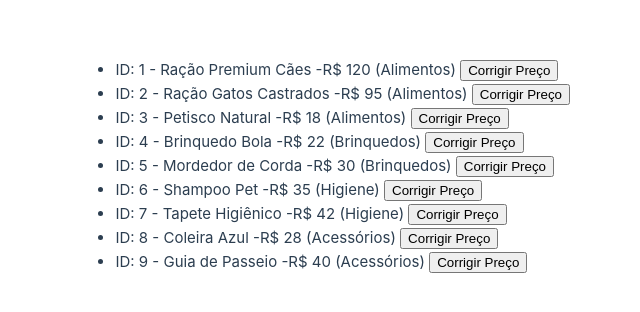
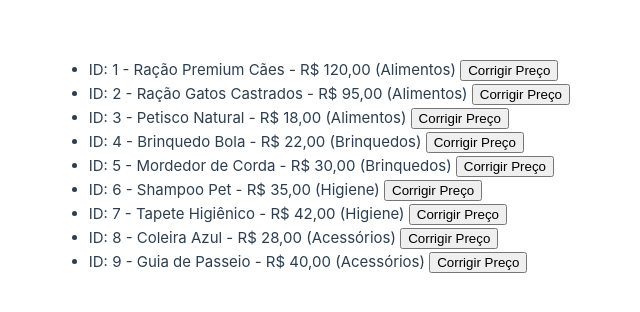
Before and after one commit to juliabittencourt30/catalogo, a Vue app: page / in a window 1280 px wide. Shown: the part 234-546 px from the top of the page, without its empty margins (70-710 px from the left). Built offline with nearby package versions, Linux system fonts and the light colour scheme.

Commit message:
continuação

```diff
--- a/package.json
+++ b/package.json
@@ -13,7 +13,8 @@
     "format": "prettier --write --experimental-cli src/"
   },
   "dependencies": {
-    "vue": "^3.5.32"
+    "vue": "^3.5.32",
+    "vue-router": "^5.0.6"
   },
   "devDependencies": {
     "@eslint/js": "^10.0.1",
--- a/src/App.vue
+++ b/src/App.vue
@@ -2,17 +2,8 @@
 import { ref } from 'vue'
 import ProdutoChild from './components/ProdutoChild.vue';
 import ButtonChild from './components/ButtonChild.vue';
-  const produtos = ref([
-{ id: 1, nome: 'Ração Premium Cães', preco: 120, categoria: 'Alimentos' },
-{ id: 2, nome: 'Ração Gatos Castrados', preco: 95, categoria: 'Alimentos' },
-{ id: 3, nome: 'Petisco Natural', preco: 18, categoria: 'Alimentos' },
-{ id: 4, nome: 'Brinquedo Bola', preco: 22, categoria: 'Brinquedos' },
-{ id: 5, nome: 'Mordedor de Corda', preco: 30, categoria: 'Brinquedos' },
-{ id: 6, nome: 'Shampoo Pet', preco: 35, categoria: 'Higiene' },
-{ id: 7, nome: 'Tapete Higiênico', preco: 42, categoria: 'Higiene' },
-{ id: 8, nome: 'Coleira Azul', preco: 28, categoria: 'Acessórios' },
-{ id: 9, nome: 'Guia de Passeio', preco: 40, categoria: 'Acessórios' }
-])
+import { listaProdutos } from './data/produtos';
+const produtos = ref(listaProdutos)
 
 const preco = ref(0);
 const posicaoProduto = ref (-1);
@@ -22,6 +13,7 @@ function corrigirPreco(id) {
   posicaoProduto.value = produtos.value.findIndex(p => p.id === id);
   preco.value = produtos.value[posicaoProduto.value].preco;
   alterando.value = true;
+
 }
 
 function salvarPreco() {
--- a/src/components/ProdutoChild.vue
+++ b/src/components/ProdutoChild.vue
@@ -2,11 +2,12 @@
     import ButtonChild from './ButtonChild.vue';
     defineProps(['id', 'nome', 'preco', 'categoria'])
     defineEmits(['corrigirpreco'])
+    import { formataPreco } from '@/utils/produtoUtils';
 </script>
 
 <template>
     <li>
-    ID: {{ id }} - {{ nome }} -R$ {{ preco }} ({{ categoria }})
+    ID: {{ id }} - {{ nome }} - {{ formataPreco(preco) }} ({{ categoria }})
     <ButtonChild @clique="$emit('corrigirpreco', id)">Corrigir Preço</ButtonChild>
     </li>
 </template>
--- /dev/null
+++ b/src/data/produtos.js
@@ -0,0 +1,13 @@
+const produtos = [
+{ id: 1, nome: 'Ração Premium Cães', preco: 120, categoria: 'Alimentos' },
+{ id: 2, nome: 'Ração Gatos Castrados', preco: 95, categoria: 'Alimentos' },
+{ id: 3, nome: 'Petisco Natural', preco: 18, categoria: 'Alimentos' },
+{ id: 4, nome: 'Brinquedo Bola', preco: 22, categoria: 'Brinquedos' },
+{ id: 5, nome: 'Mordedor de Corda', preco: 30, categoria: 'Brinquedos' },
+{ id: 6, nome: 'Shampoo Pet', preco: 35, categoria: 'Higiene' },
+{ id: 7, nome: 'Tapete Higiênico', preco: 42, categoria: 'Higiene' },
+{ id: 8, nome: 'Coleira Azul', preco: 28, categoria: 'Acessórios' },
+{ id: 9, nome: 'Guia de Passeio', preco: 40, categoria: 'Acessórios' }
+]
+
+export { produtos as listaProdutos }
--- /dev/null
+++ b/src/utils/global.js
@@ -0,0 +1,6 @@
+const moedaPais = 'BRL';
+const idioma = 'pt-BR'
+
+export {
+    moedaPais, idioma
+}
--- /dev/null
+++ b/src/utils/produtoUtils.js
@@ -0,0 +1,10 @@
+import { moedaPais, idioma } from "./global"
+
+function formataPreco(preco) {
+    return Number(preco).toLocaleString( idioma, {
+        style: 'currency',
+        currency: moedaPais
+    })
+}
+
+export { formataPreco }
```
Also changed, not shown: src/views/AlimentosView.vue (added, +15 -0 lines), 1 other file (tests, documents, lock files or other folders).
